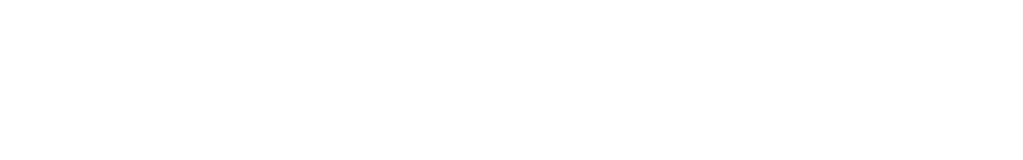
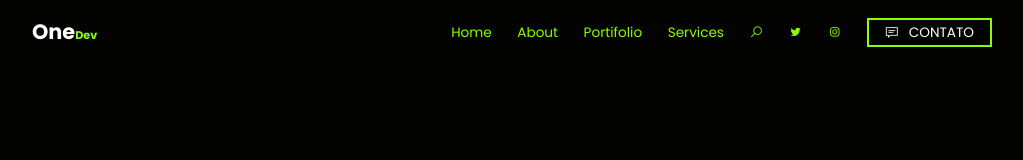
Before and after one commit to adelinopds/html-templates, a website: page Responsive_Personal_Portfolio/index.html in a window 1280 px wide. Shown: the whole page, without its empty margins (128-1151 px from the left). Drawn offline with nearby package versions, Linux system fonts and the light colour scheme.

Commit message:
created header to homepage

```diff
--- a/Responsive_Personal_Portfolio/index.html
+++ b/Responsive_Personal_Portfolio/index.html
@@ -4,10 +4,42 @@
     <meta charset="UTF-8">
     <meta http-equiv="X-UA-Compatible" content="IE=edge">
     <meta name="viewport" content="width=device-width, initial-scale=1.0">
+    <link rel="stylesheet" href="https://maxst.icons8.com/vue-static/landings/line-awesome/line-awesome/1.3.0/css/line-awesome.min.css">
+    <link rel="stylesheet" href="./style.css" >
     <title>Personal Portfolio</title>
 </head>
 <body>
-
-
+  <div class="wrapper">
+    <header>
+        <h3>One<span>Dev</span></h3>
+        <ul>
+            <li><a href="#">Home</a></li>
+            <li><a href="#">About</a></li>
+            <li><a href="#">Portifolio</a></li>
+            <li><a href="#">Services</a></li>
+            <li>
+              <a href="#">
+                <i class="las la-search"></i>
+              </a>
+            </li>
+            <li>
+              <a href="#">
+                <i class="lab la-twitter"></i>
+              </a>
+            </li>
+            <li>
+              <a href="#">
+                <i class="lab la-instagram"></i>
+              </a>
+            </li>
+            <li>
+              <a href="#">
+                <i class="las la-sms"></i>
+                Contato
+              </a>
+            </li>
+        </ul>
+    </header>
+  </div>
 </body>
 </html>
--- /dev/null
+++ b/Responsive_Personal_Portfolio/style.css
@@ -0,0 +1,77 @@
+@import url('https://fonts.googleapis.com/css2?family=Poppins:wght@300;400;500;600;700;900&display=swap');
+
+
+:root {
+  --main: #88ff08;
+  --bg: #030302;
+  --bg-accent: #191919;
+  --font: #efefef
+}
+
+* {
+  font-family: 'Poppins', sans-serif;
+  box-sizing: border-box;
+  text-decoration: none;
+  margin: 0;
+  padding: 0;
+  list-style-type: none;
+}
+
+a {
+  color: var(--font);
+}
+
+body {
+  background: var(--bg);
+}
+.wrapper {
+  width: 75%;
+  margin: auto;
+}
+
+header {
+  header: 70px;
+  display: flex;
+  justify-content: space-between;
+  padding: 1rem 0rem;
+  align-items: center;
+}
+
+header h3 {
+  font-size: 1.3rem;
+  color: #fff
+}
+
+header h3 span {
+  color: var(--main);
+  font-size:.7rem;
+}
+
+header ul {
+  display: flex;
+  align-items: center;
+}
+
+header li {
+  margin-left: 1.6rem;
+}
+
+header li:first-child {
+  margin-left: 0rem;
+}
+
+header li a {
+  font-size: .85rem;
+  color: var(--main);
+}
+
+header li:last-child a {
+  color: #fff;
+  border: 2px solid var(--main);
+  padding: .2rem 1rem;
+  text-transform: uppercase;
+}
+
+header li:last-child a i {
+  margin-right: .4rem;
+}
```
Also changed, not shown: 1 other file.
